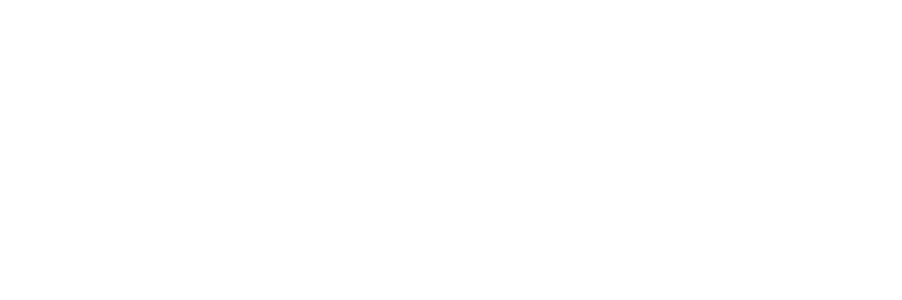
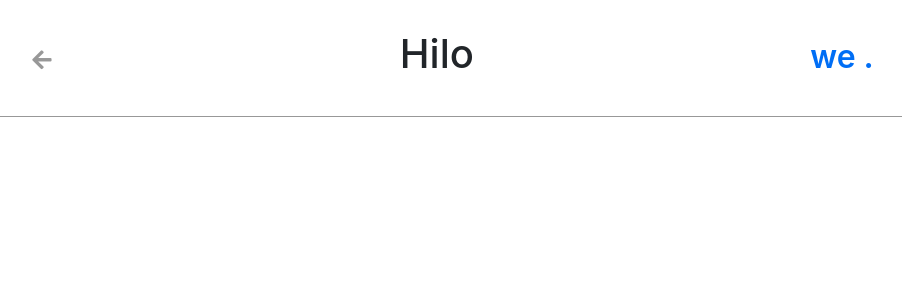
Before and after one commit to StringProjects/adalab, a React (Create React App) app: page / in a window 1280 px wide. Shown: the top 300 px of the page, without its empty margins (193-1095 px from the left). Built offline with nearby package versions, Linux system fonts and the light colour scheme.

Commit message:
created header and headerThread html and css

```diff
--- a/package.json
+++ b/package.json
@@ -22,6 +22,7 @@
     "eject": "react-scripts eject"
   },
   "devDependencies": {
+    "@fortawesome/fontawesome-free": "^5.3.1",
     "node-sass-chokidar": "^1.3.3",
     "npm-run-all": "^4.1.3"
   }
--- a/src/private/Components/WeHeader.js
+++ b/src/private/Components/WeHeader.js
@@ -3,8 +3,8 @@
 class WeHeader extends Component {
   render() {
     return (
-      <div className="App">
-
+      <div className='container-fluid'>
+        <h1 className='Header__title'>we .</h1>
       </div>
     );
   }
--- a/src/private/Components/WeHeaderThread.js
+++ b/src/private/Components/WeHeaderThread.js
@@ -1,13 +1,21 @@
 import React, { Component } from 'react';
+import { Button } from 'reactstrap';
+import '@fortawesome/fontawesome-free/css/all.css';
 
 class WeHeaderThread extends Component {
   render() {
     return (
-      <div className="App">
-
+      <div className='container-fluid'>
+        <header className='HeaderThread__container'>
+          <Button className='btn HeaderThread__btn'>
+            <i class="fas fa-arrow-left HeaderThread__arrow"></i>
+          </Button>
+          <h1 className='HeaderThread__name'>Hilo</h1>
+          <h2 className='HeaderThread__logo'>we .</h2>
+        </header>
       </div>
     );
   }
 }
 
-export default  WeHeaderThread;
+export default WeHeaderThread;
--- a/src/private/Thread.js
+++ b/src/private/Thread.js
@@ -7,7 +7,7 @@
   render() {
     return (
       <div className="App">
-
+        <WeHeaderThread/>
       </div>
     );
   }
--- a/src/public/Landing.js
+++ b/src/public/Landing.js
@@ -2,15 +2,17 @@
 import WeHeader from './LandingComponents/WeHeader';
 import WeForm from './LandingComponents/WeForm';
 import ErrorFeedBack from './LandingComponents/ErrorFeedBack';
+import WeHeaderThread from '../private/Components/WeHeaderThread';
 
 class Landing extends Component {
   render() {
     return (
       <div className="App">
-
+        {/* <WeHeader/> */}
+        <WeHeaderThread/>
       </div>
     );
   }
 }
 
-export default  ErrorFeedBack;
+export default  Landing;
--- a/src/public/LandingComponents/WeHeader.js
+++ b/src/public/LandingComponents/WeHeader.js
@@ -3,8 +3,10 @@
 class WeHeader extends Component {
   render() {
     return (
-      <div className="App">
-
+      <div className='container-fluid'>
+        <header>
+          <h1 className='Header__title'>we .</h1>
+        </header>
       </div>
     );
   }
--- a/src/scss/components/_WeHeaderThread.scss
+++ b/src/scss/components/_WeHeaderThread.scss
@@ -0,0 +1,31 @@
+.HeaderThread__container {
+  display: flex;
+  justify-content: space-around;
+  align-items: baseline;
+  padding: 30px 30px;
+  border-bottom: 1px solid #989898;
+}
+
+.HeaderThread__btn {
+  background-color: #ffffff;
+  border: 0px;
+}
+
+.HeaderThread__btn:hover {
+  background-color: #ffffff;
+  border: 0px;
+}
+
+.HeaderThread__arrow {
+  font-size: 22px;
+  color: #989898;
+}
+
+.HeaderThread__arrow:hover {
+  color: #006ef5;
+}
+
+.HeaderThread__logo {
+  color: #006ef5;
+  font-weight: 600;
+}
--- a/src/scss/layaout/_WeHeader.scss
+++ b/src/scss/layaout/_WeHeader.scss
@@ -0,0 +1,6 @@
+.Header__title {
+  color: #006ef5;
+  font-weight: 600;
+  text-align: center;
+  padding: 30px 30px;
+}
--- a/src/scss/main.css
+++ b/src/scss/main.css
@@ -0,0 +1,31 @@
+.Header__title {
+  color: #006ef5;
+  font-weight: 600;
+  text-align: center;
+  padding: 30px 30px; }
+
+.HeaderThread__container {
+  display: flex;
+  justify-content: space-around;
+  align-items: baseline;
+  padding: 30px 30px;
+  border-bottom: 1px solid #989898; }
+
+.HeaderThread__btn {
+  background-color: #ffffff;
+  border: 0px; }
+
+.HeaderThread__btn:hover {
+  background-color: #ffffff;
+  border: 0px; }
+
+.HeaderThread__arrow {
+  font-size: 22px;
+  color: #989898; }
+
+.HeaderThread__arrow:hover {
+  color: #006ef5; }
+
+.HeaderThread__logo {
+  color: #006ef5;
+  font-weight: 600; }
--- a/src/scss/main.scss
+++ b/src/scss/main.scss
@@ -1 +1,3 @@
 @import "components/ElementList";
+@import "layaout/WeHeader";
+@import "components/WeHeaderThread";
```
Also changed, not shown: 1 other file (tests, documents, lock files or other folders).
